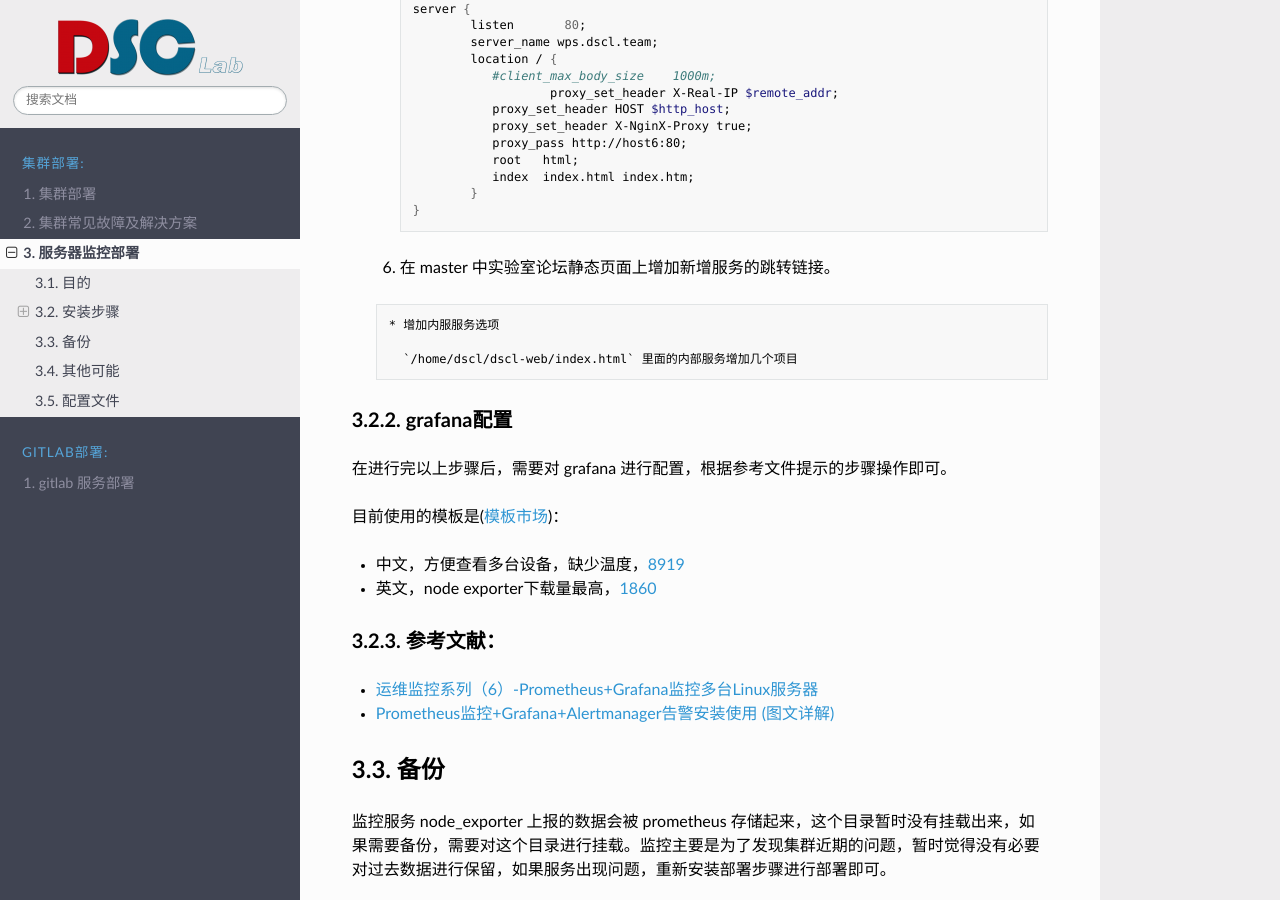
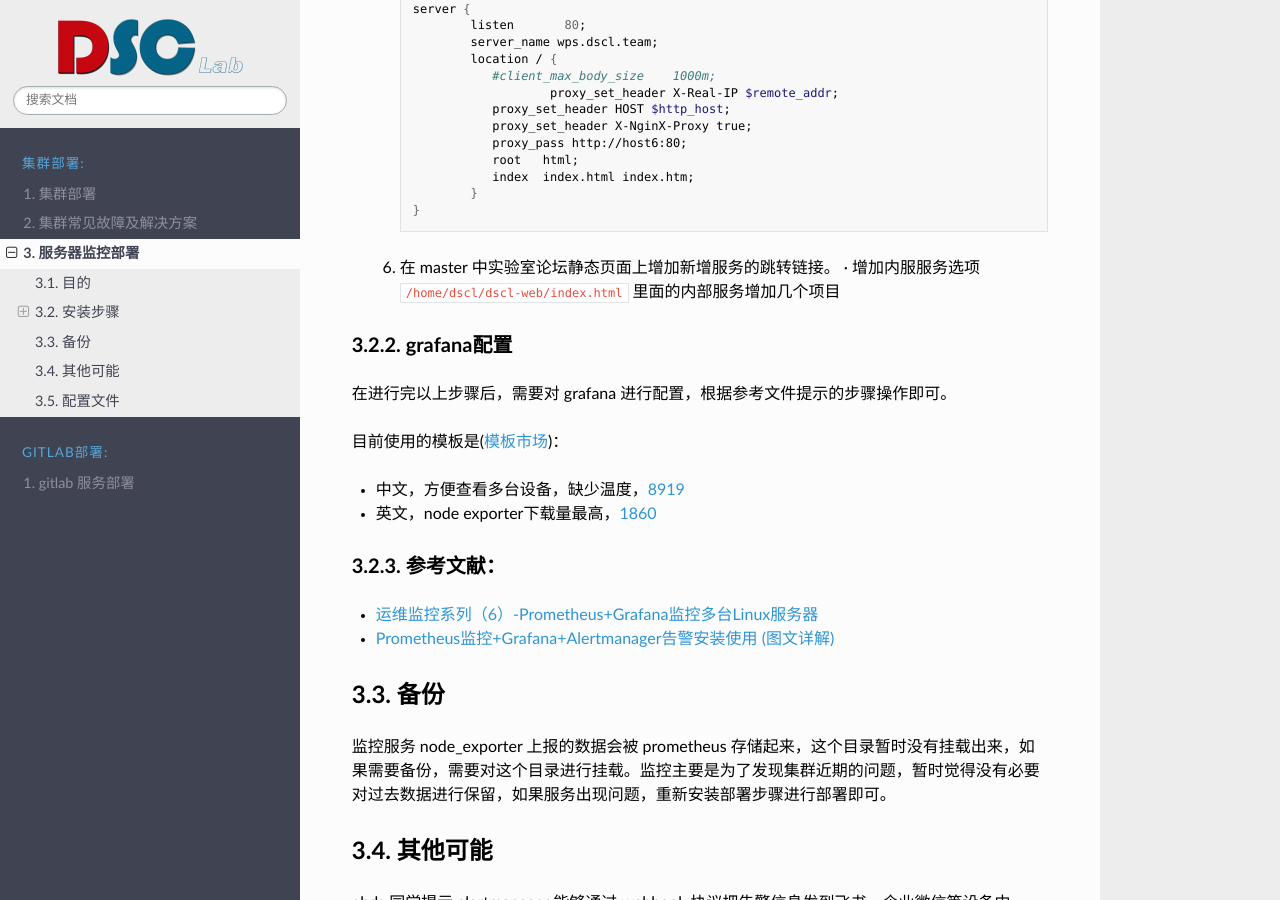
Before and after one commit to CDDSCLab/dscl-docs, a Sphinx documentation site: the page built from source/cluster/deployment/monitor.md, in a window 1280 px wide and 900 px high, scrolled down 3257 px. Built offline with Sphinx 7.4.7 and the Read the Docs theme 2.0.0, drawn with Linux system fonts in a browser that asks for light colours; formulas are drawn with MathJax 3.

````diff
--- a/source/cluster/deployment/monitor.md
+++ b/source/cluster/deployment/monitor.md
@@ -163,9 +163,7 @@ grafana效果图
        ```
 
    	6.  在 master 中实验室论坛静态页面上增加新增服务的跳转链接。
-
-       * 增加内服服务选项
-
+·		增加内服服务选项
          `/home/dscl/dscl-web/index.html` 里面的内部服务增加几个项目
 
 ### grafana配置
````
